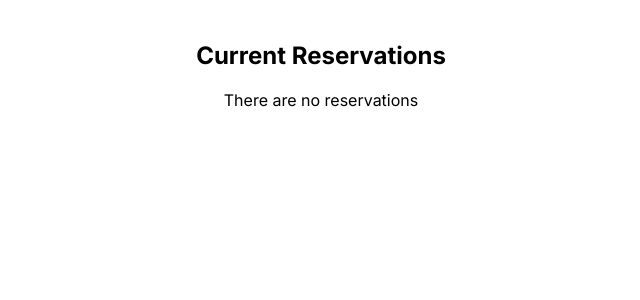
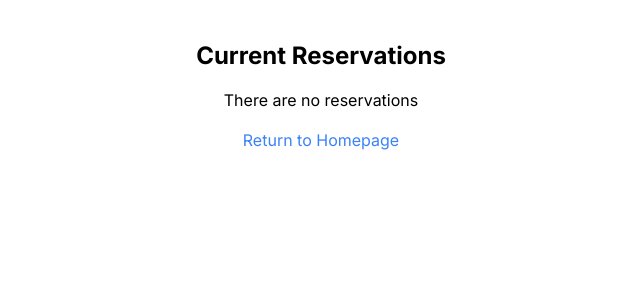
Before and after one commit to lucas-amberg/next-restaurant, a Next.js app: page /admin/reservations in a window 1280 px wide. Shown: the top 300 px of the page, without its empty margins (319-959 px from the left). Built offline with nearby package versions, Linux system fonts and the light colour scheme; no server answers; the database is empty.

Commit message:
Add link to homepage on admin page

```diff
--- a/app/(admin-panel)/admin/reservations/page.tsx
+++ b/app/(admin-panel)/admin/reservations/page.tsx
@@ -1,6 +1,7 @@
 import { fetchReservationData, removeOldReservations } from "@/app/lib/data"
 import DeleteReservation from "@/app/ui/layout/DeleteReservation";
 import { Metadata } from "next";
+import Link from "next/link";
 
 import '@/app/globals.css'
 import { revalidatePath } from "next/cache";
@@ -49,6 +50,7 @@ export default async function Reservations() {
       <ul className="flex flex-col md:flex-row content-center items-center flex-wrap h-100 w-100 gap-6 p-4">
         {reservationsElements.length === 0 ? <div>There are no reservations</div> : reservationsElements}
       </ul>
+      <Link className='text-blue-500' href='/'>Return to Homepage</Link>
     </div>
   )
 }
```
